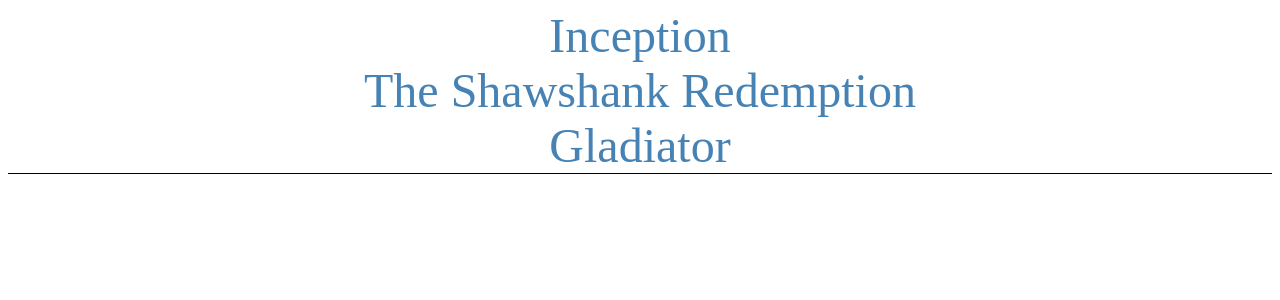
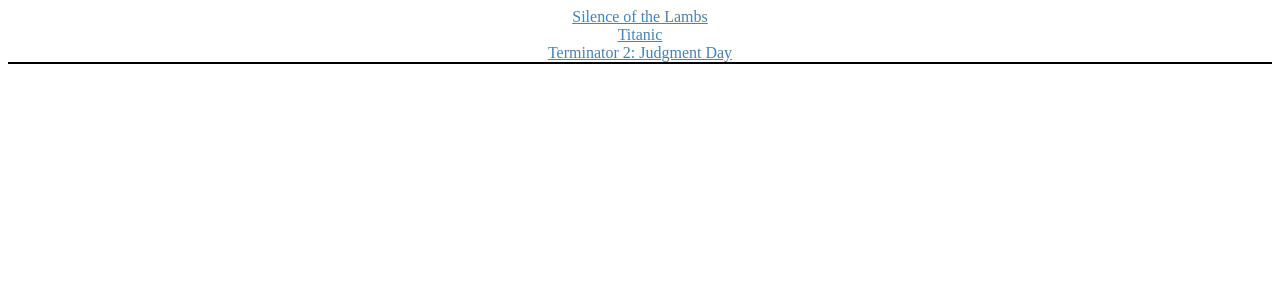
Before and after one commit to mustafa-sarshar/musto-flix-react, a React (Vite) app: page / in a window 1280 px wide. Shown: the top 300 px of the page. Built offline with nearby package versions, Linux system fonts and the light colour scheme.

Commit message:
Add new components and Update the styles

```diff
--- /dev/null
+++ b/src/components/mainView/mainView.jsx
@@ -0,0 +1,71 @@
+import React from "react";
+
+import MovieCard from "../movieCard/movieCard";
+import MovieView from "../movieView/movieView";
+
+export default class MainView extends React.Component {
+    constructor() {
+        super();
+        this.state = {
+            "movies": [
+                {
+                    "_id": "636c17f1e0500da3314455a8",
+                    "title": "Silence of the Lambs",
+                    "des": "A young FBI cadet must receive the help of an incarcerated and manipulative cannibal killer to help catch another serial killer.",
+                    "director_id": "636541bf216291acecb8d8f5",
+                    "genre_id": "636541f9216291acecb8d8fb",
+                    "image_url": "https://m.media-amazon.com/images/M/MV5BNjNhZTk0ZmEtNjJhMi00YzFlLWE1MmEtYzM1M2ZmMGMwMTU4XkEyXkFqcGdeQXVyNjU0OTQ0OTY@._V1_.jpg",
+                    "featured": true
+                },
+                {
+                    "_id": "636c17f1e0500da3314455a9",
+                    "title": "Titanic",
+                    "des": "A seventeen-year-old aristocrat falls in love with a kind but poor artist aboard the luxurious, ill-fated R.M.S. Titanic.",
+                    "director_id": "636541bf216291acecb8d8f7",
+                    "genre_id": "636541f9216291acecb8d8fe",
+                    "image_url": "https://m.media-amazon.com/images/M/MV5BMDdmZGU3NDQtY2E5My00ZTliLWIzOTUtMTY4ZGI1YjdiNjk3XkEyXkFqcGdeQXVyNTA4NzY1MzY@._V1_.jpg",
+                    "featured": true,
+                    "stars": [
+                        "636c17efe0500da33144559f",
+                        "636c17efe0500da3314455a0",
+                        "636c17efe0500da3314455a1"
+                    ]
+                },
+                {
+                    "_id": "636c17f1e0500da3314455aa",
+                    "title": "Terminator 2: Judgment Day",
+                    "des": "A cyborg, identical to the one who failed to kill Sarah Connor, must now protect her ten-year-old son John from a more advanced and powerful cyborg.",
+                    "director_id": "636541bf216291acecb8d8f7",
+                    "genre_id": "636541f9216291acecb8d900",
+                    "image_url": "https://m.media-amazon.com/images/M/MV5BMGU2NzRmZjUtOGUxYS00ZjdjLWEwZWItY2NlM2JhNjkxNTFmXkEyXkFqcGdeQXVyNjU0OTQ0OTY@._V1_.jpg",
+                    "featured": true
+                }
+            ],
+            "selectedMovie": null
+        }
+    }
+    setSelectedMovie(newSelectedMovie) {
+        this.setState({
+            selectedMovie: newSelectedMovie
+        });
+    }
+    render() {
+        const { movies, selectedMovie } = this.state;
+
+        if (movies.length === 0) {
+            return <div className="main-view">The list is empty!</div>;
+        } else {
+            return (
+                <div className="main-view">
+                    {
+                        selectedMovie
+                            ? <MovieView movie={selectedMovie} onBackClick={(newSelectedMovie) => { this.setSelectedMovie(newSelectedMovie); }} />
+                            : movies.map(movie => (
+                                <MovieCard key={movie._id} movie={movie} onMovieClick={(movie) => { this.setSelectedMovie(movie) }} />
+                            ))
+                    }
+                </div>
+            );
+        }
+    }
+}
--- /dev/null
+++ b/src/components/movieCard/movieCard.jsx
@@ -0,0 +1,12 @@
+import React from "react";
+
+export default class MovieCard extends React.Component {
+    render() {
+        const { movie, onMovieClick } = this.props;
+        return (
+            <div className="movie-card" onClick={() => onMovieClick(movie)}>
+                {movie.title}
+            </div>
+        );
+    }
+}
--- /dev/null
+++ b/src/components/movieView/movieView.jsx
@@ -0,0 +1,23 @@
+import React from 'react';
+
+export default class MovieView extends React.Component {
+    render() {
+        const { movie, onBackClick } = this.props;
+        return (
+            <div className="movie-view">
+                <div className="movie-poster">
+                    <img src={movie.image_url} />
+                </div>
+                <div className="movie-title">
+                    <span className="movie-title__label">Title: </span>
+                    <span className="movie-title__value">{movie.title}</span>
+                </div>
+                <div className="movie-description">
+                    <span className="movie-description__label">Description: </span>
+                    <span className="movie-description__value">{movie.des}</span>
+                </div>
+                <button onClick={() => { onBackClick(null); }}>Back</button>
+            </div>
+        );
+    }
+}
--- a/src/index.jsx
+++ b/src/index.jsx
@@ -1,21 +1,20 @@
 // Import Libs
 import React from "react";
 import ReactDom from "react-dom";
+import { createRoot } from "react-dom/client";
 
 // Import Styles
 import "./index.scss";
 
 // Import components
-// import { MainView }  from "./components/main-view/main-view";
+import MainView from "./components/mainView/mainView";
 
 // Main component (will eventually use all the others)
 class MyFlixApplication extends React.Component {
     render() {
         return (
             <div className="main-view">
-                <div>Inception</div>
-                <div>The Shawshank Redemption</div>
-                <div>Gladiator</div>
+                <MainView />
             </div>
         );
     }
--- a/src/index.scss
+++ b/src/index.scss
@@ -1,8 +1,32 @@
 $color: steelblue;
 
-.main-view {
-    color: $color;
-    font-size: 3rem;
-    border-bottom: 1px solid black;
-    text-align: center;
+.main {
+
+    &-view {
+        color: $color;
+        border-bottom: 1px solid black;
+        text-align: center;
+    }
 }
+
+.movie {
+
+    &-card {
+        text-decoration: underline;
+    }
+
+    &-view {
+        width: 100px;
+    }
+
+    &-poster {
+        img {
+            width: 200px;
+            border-radius: 5px;
+            box-shadow: 2px 2px 4px #000000c2;
+        }
+    }
+    &-title {
+        border: 1px solid green;
+    }
+}
```
